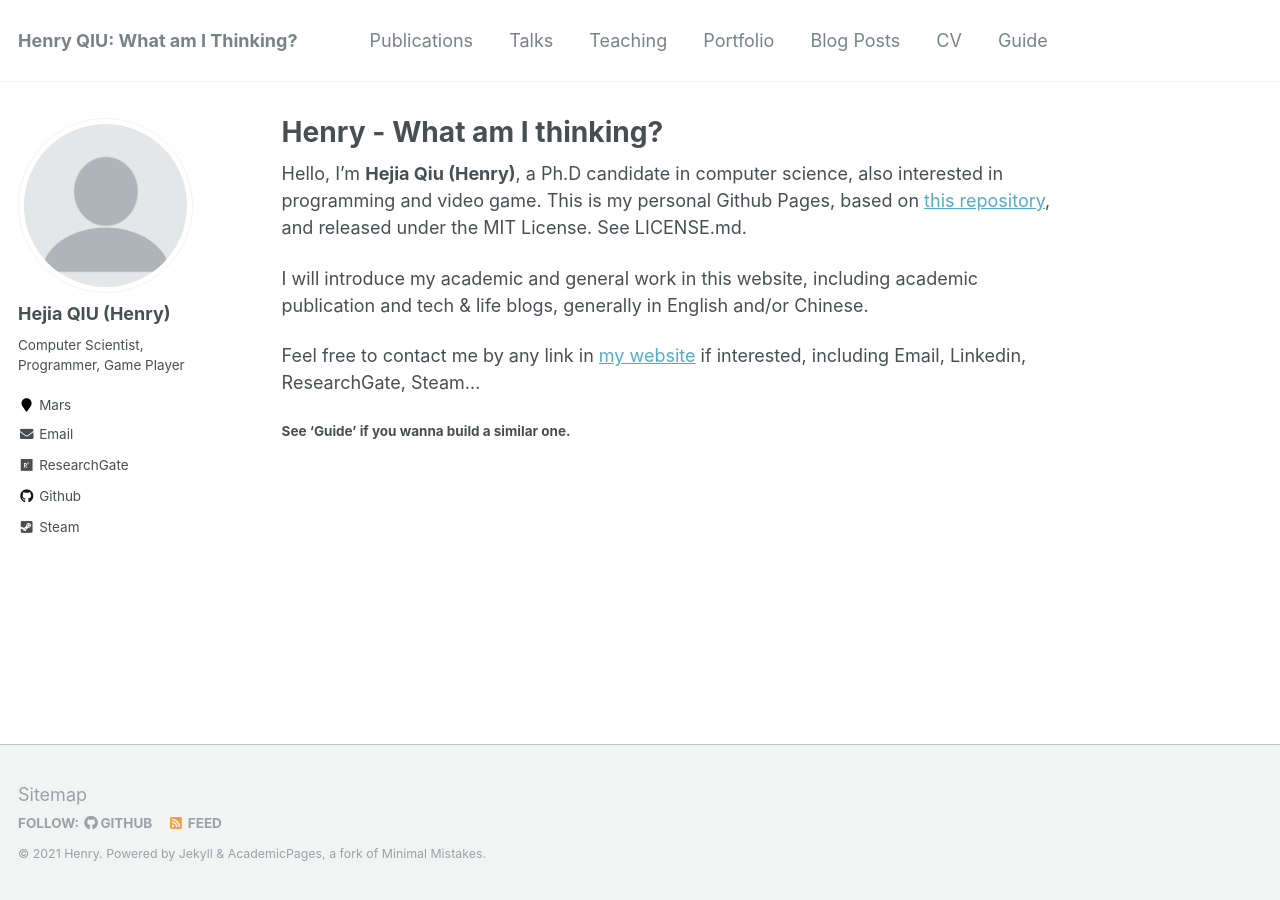
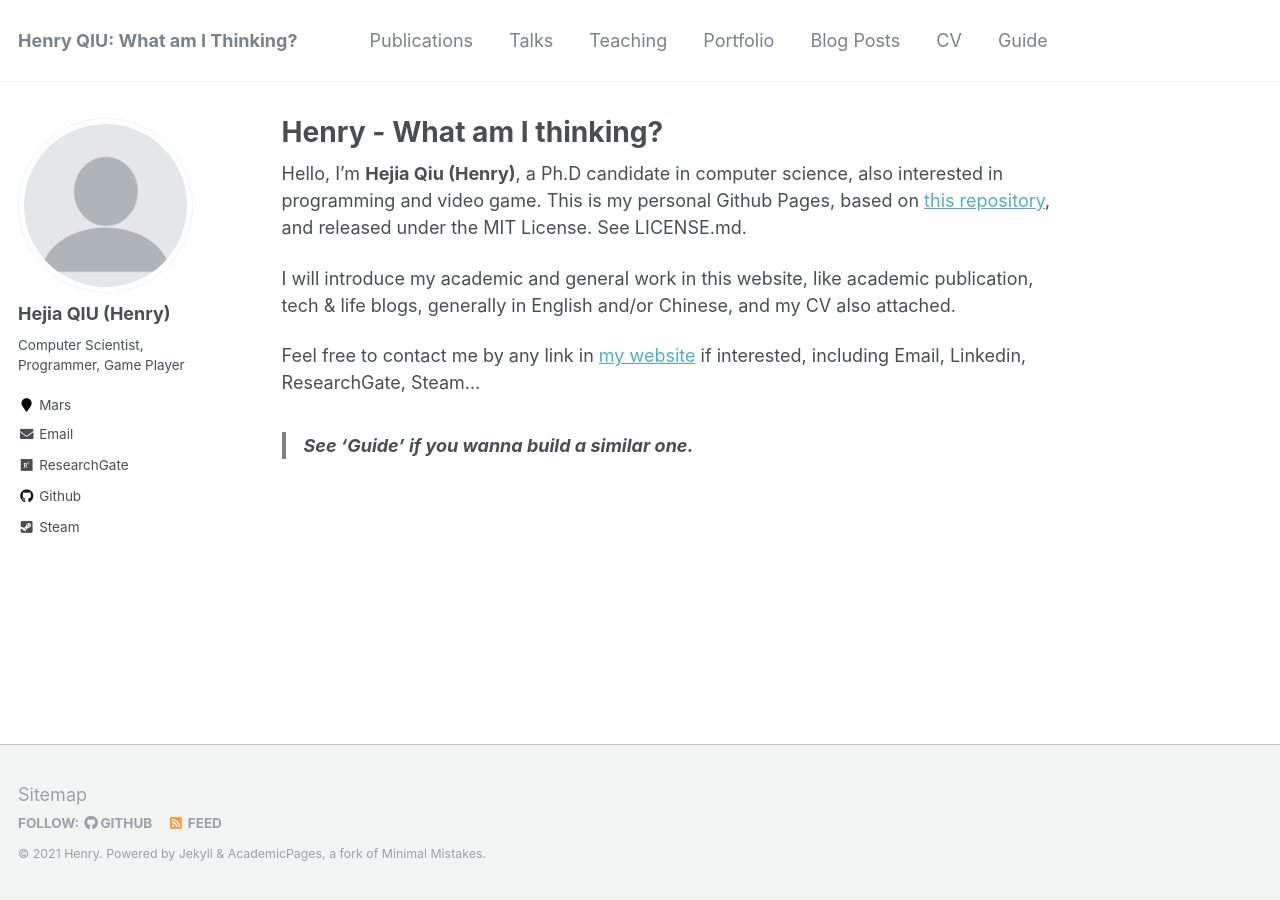
Before and after one commit to HenryJaQiu/HenryJaQiu.github.io, a Jekyll site: the page built from _pages/about.md, in a window 1280 px wide. Built offline with Jekyll 4.4.1, drawn with Linux system fonts in a browser that asks for light colours.

Commit message:
Update about.md

```diff
--- a/_pages/about.md
+++ b/_pages/about.md
@@ -10,8 +10,10 @@ redirect_from:
 
 Hello, I'm **Hejia Qiu (Henry)**, a Ph.D candidate in computer science, also interested in programming and video game. This is my personal Github Pages, based on [this repository](https://github.com/academicpages/academicpages.github.io), and released under the MIT License. See LICENSE.md.
 
-I will introduce my academic and general work in this website, including academic publication and tech & life blogs, generally in English and/or Chinese.
+I will introduce my academic and general work in this website, like academic publication, tech & life blogs, generally in English and/or Chinese, and my CV also attached.
 
 Feel free to contact me by any link in [my website](https://henryjaqiu.github.io/) if interested, including Email, Linkedin, ResearchGate, Steam...
 
-##### See 'Guide' if you wanna build a similar one.
+
+
+> **See 'Guide' if you wanna build a similar one.**
```
